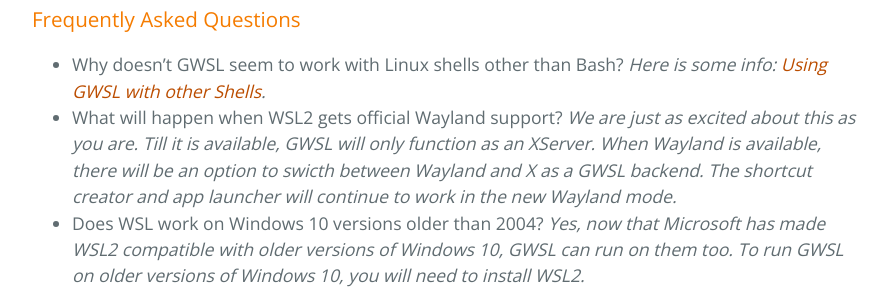
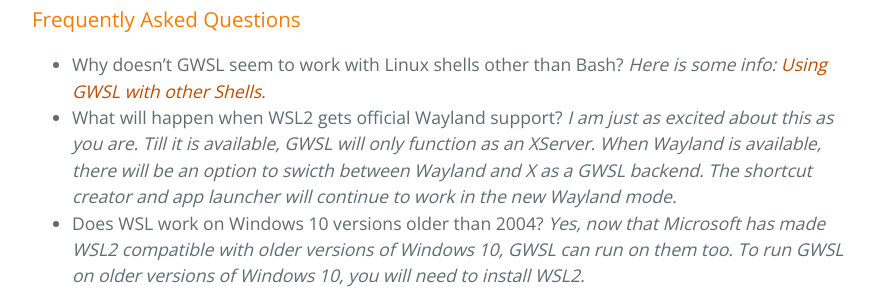
Before and after one commit to Opticos/gwsl, a Jekyll site: the page built from index.md, in a window 1280 px wide and 900 px high, scrolled down 2049 px. Shown: the part 155-448 px from the top of the window, without its empty margins (192-1085 px from the left). Built offline with Jekyll 4.4.1, drawn with Linux system fonts in a browser that asks for light colours; comment, search, counter and statistics services are not loaded; the repository's description, which GitHub fills in, is left out.

Commit message:
Update index.md

```diff
--- a/index.md
+++ b/index.md
@@ -85,7 +85,7 @@ Miscellaneous
 
 ### Frequently Asked Questions ###
 *  Why doesn't GWSL seem to work with Linux shells other than Bash? *Here is some info: [Using GWSL with other Shells](./tutorials/manual.html#using-gwsl-with-other-shells).*
-*  What will happen when WSL2 gets official Wayland support? *We are just as excited about this as you are. Till it is available, GWSL will only function as an XServer. When Wayland is available, there will be an option to swicth between Wayland and X as a GWSL backend. The shortcut creator and app launcher will continue to work in the new Wayland mode.*
+*  What will happen when WSL2 gets official Wayland support? *I am just as excited about this as you are. Till it is available, GWSL will only function as an XServer. When Wayland is available, there will be an option to swicth between Wayland and X as a GWSL backend. The shortcut creator and app launcher will continue to work in the new Wayland mode.*
 *  Does WSL work on Windows 10 versions older than 2004? *Yes, now that Microsoft has made WSL2 compatible with older versions of Windows 10, GWSL can run on them too. To run GWSL on older versions of Windows 10, you will need to install WSL2.*
 *  Why aren't there more questions? *We are woking on this... Not many questions have been asked frequently enough to put here. Start asking!*
 
```
